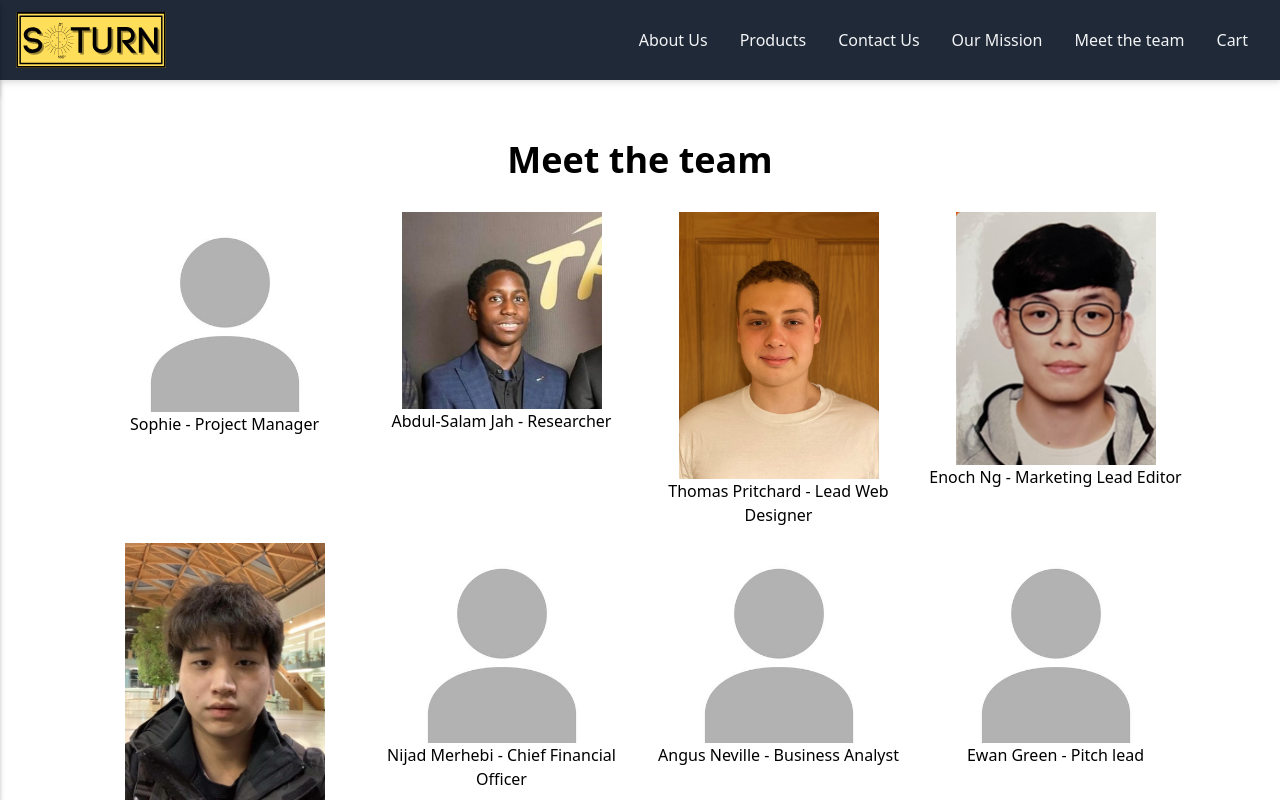
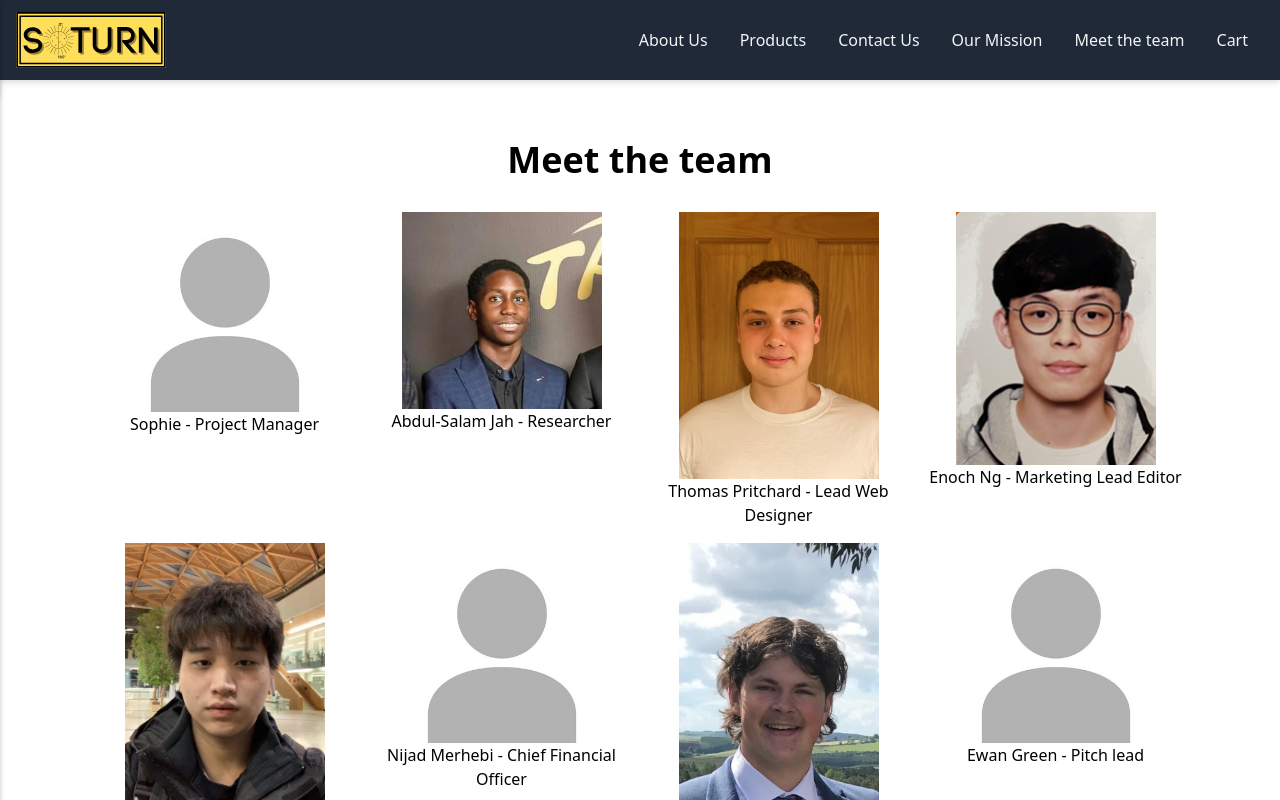
Before and after one commit to Thomas13702/solar_panel_website, a Next.js app: page /meetTeam in a window 1280 px wide. Shown: the top 800 px of the page. Built offline with nearby package versions, Linux system fonts and the light colour scheme.

Commit message:
Added Angus

```diff
--- a/src/pages/meetTeam.js
+++ b/src/pages/meetTeam.js
@@ -9,7 +9,7 @@ const photos = [
   { src: "/Enoch.png", caption: "Enoch Ng - Marketing Lead Editor" },
   { src: "/Zihuan.jpg", caption: "Zihuan Zhang - Lead Test Engineer" },
   { src: "/default.jpg", caption: "Nijad Merhebi - Chief Financial Officer" },
-  { src: "/default.jpg", caption: "Angus Neville - Business Analyst" },
+  { src: "/Angus.png", caption: "Angus Neville - Business Analyst" },
   { src: "/default.jpg", caption: "Ewan Green - Pitch lead" },
   // Add more photos here
 ];
@@ -21,7 +21,7 @@ export default function ourMission() {
       <div className="grid grid-cols-4 gap-4">
         {photos.map((photo) => (
           <div key={photo.src}>
-            <div className="flex items-center justify-center">
+            <div className="flex items-center justify-center ">
               <Image
                 src={photo.src}
                 alt={photo.caption}
```
Also changed, not shown: public/Angus.png (added).
